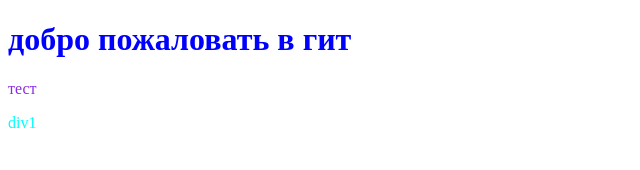
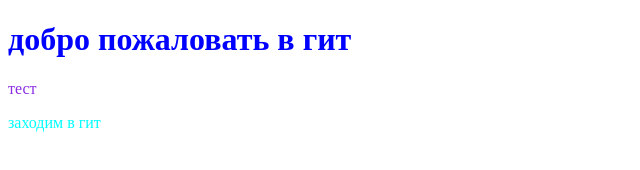
Before and after one commit to roman19730310/------2, a plain HTML site: page index.html in a window 1280 px wide. Shown: the full height of the page, 0-640 px from the left. Drawn offline with Linux system fonts and the light colour scheme.

Commit message:
изменил текст дива

```diff
--- a/index.html
+++ b/index.html
@@ -9,6 +9,6 @@
 <body>
  <h1>добро пожаловать в гит</h1>
  <p>тест</p>
- <div>div1</div>
+ <div>заходим в гит</div>
 </body>
 </html>
```
